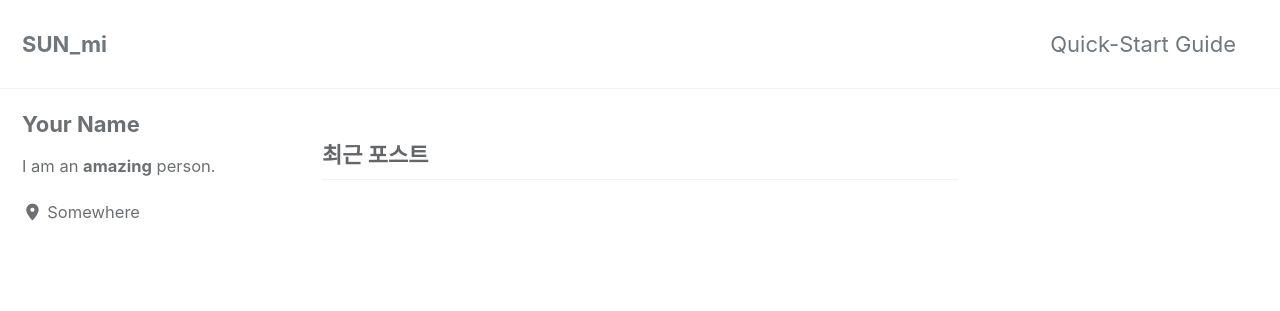
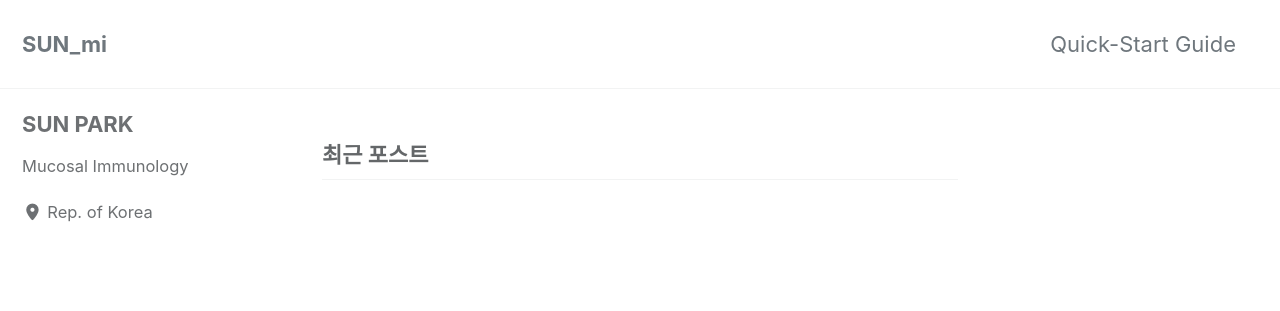
Before and after one commit to Sun980610/Sun980610.github.io, a Jekyll site: the page built from index.html, in a window 1280 px wide. Shown: the top 311 px of the page. Built offline with Jekyll 4.4.1, drawn with Linux system fonts in a browser that asks for light colours; cached includes are drawn as plain includes; the list of posts is cut into pages by our own code.

Commit message:
_config.yml

```diff
--- a/_config.yml
+++ b/_config.yml
@@ -113,10 +113,10 @@ analytics:
 
 # Site Author
 author:
-  name             : "Your Name"
+  name             : "SUN PARK"
   avatar           : # path of avatar image, e.g. "/assets/images/bio-photo.jpg"
-  bio              : "I am an **amazing** person."
-  location         : "Somewhere"
+  bio              : "Mucosal Immunology"
+  location         : "Rep. of Korea"
   email            :
   links:
     - label: "Email"
```
